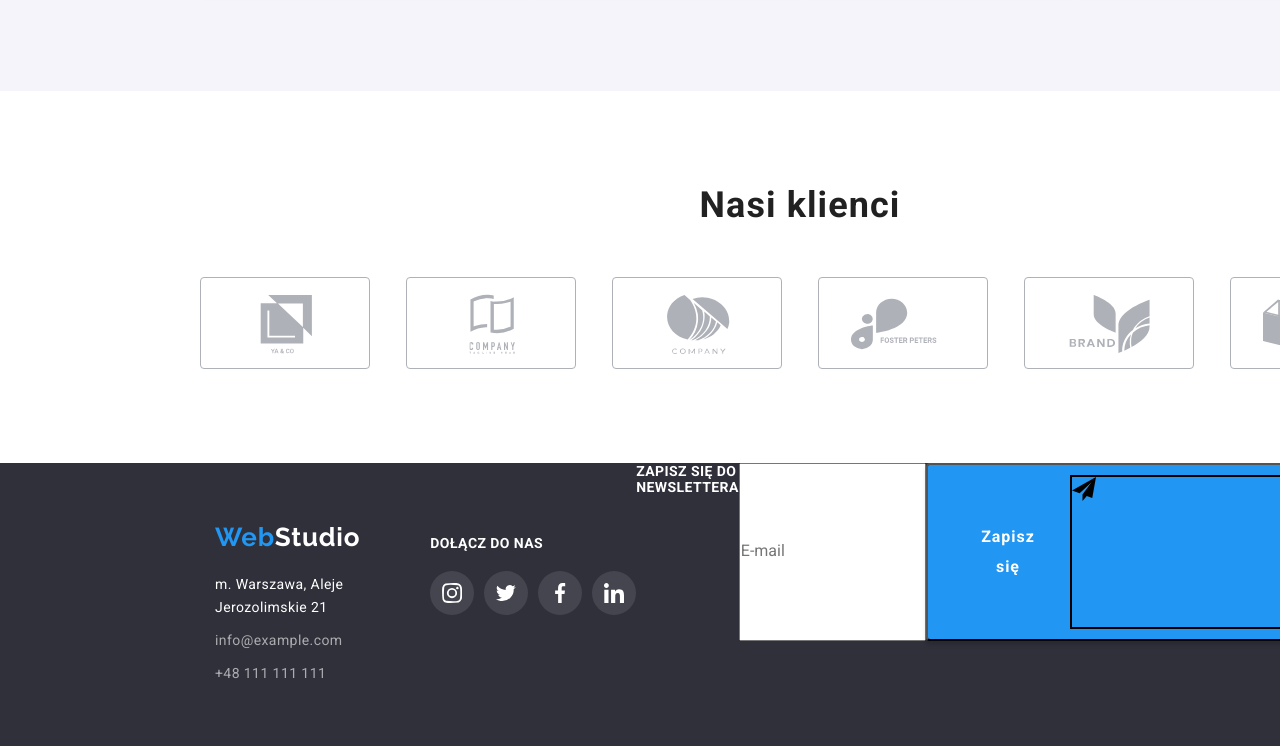
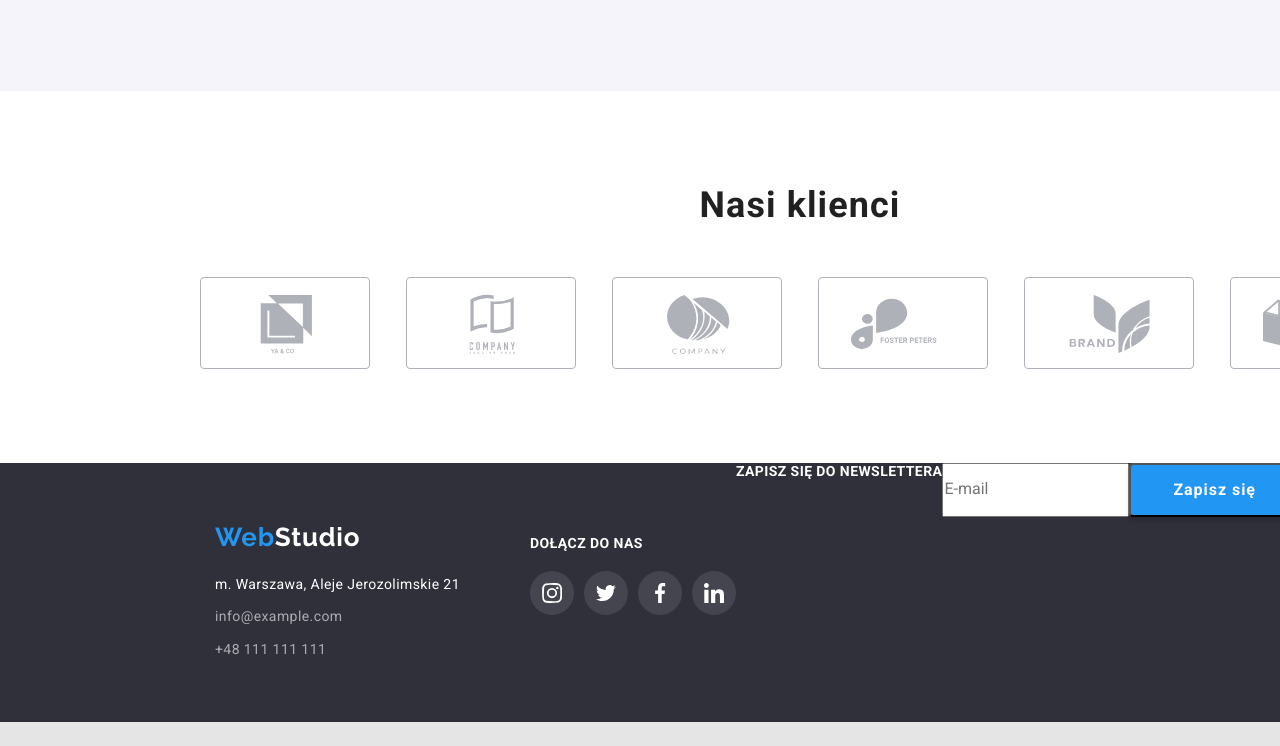
Before and after one commit to JakAntoniak/goit-markup-hw-06, a plain HTML site: page index.html in a window 1280 px wide. Shown: the part 2228-2974 px from the top of the page. After the commit the page ends 2950 px from the top, so only its background shows below. Drawn offline with Linux system fonts and the light colour scheme.

Commit message:
Update style.css

```diff
--- a/css/style.css
+++ b/css/style.css
@@ -462,12 +462,13 @@
   font-size: 16px;
   line-height: 30px;
   color: #ffffff;
-  padding: 10px 76px 10px 42px;
+  padding: 10px 28px 10px 42px;
 }
 
 .newsletter-button-icon {
   margin-left: 24px;
-  border: 2px solid black;
+  width: 24px;
+  height: 24px;
 }
 
 /* Portfolio */
```
